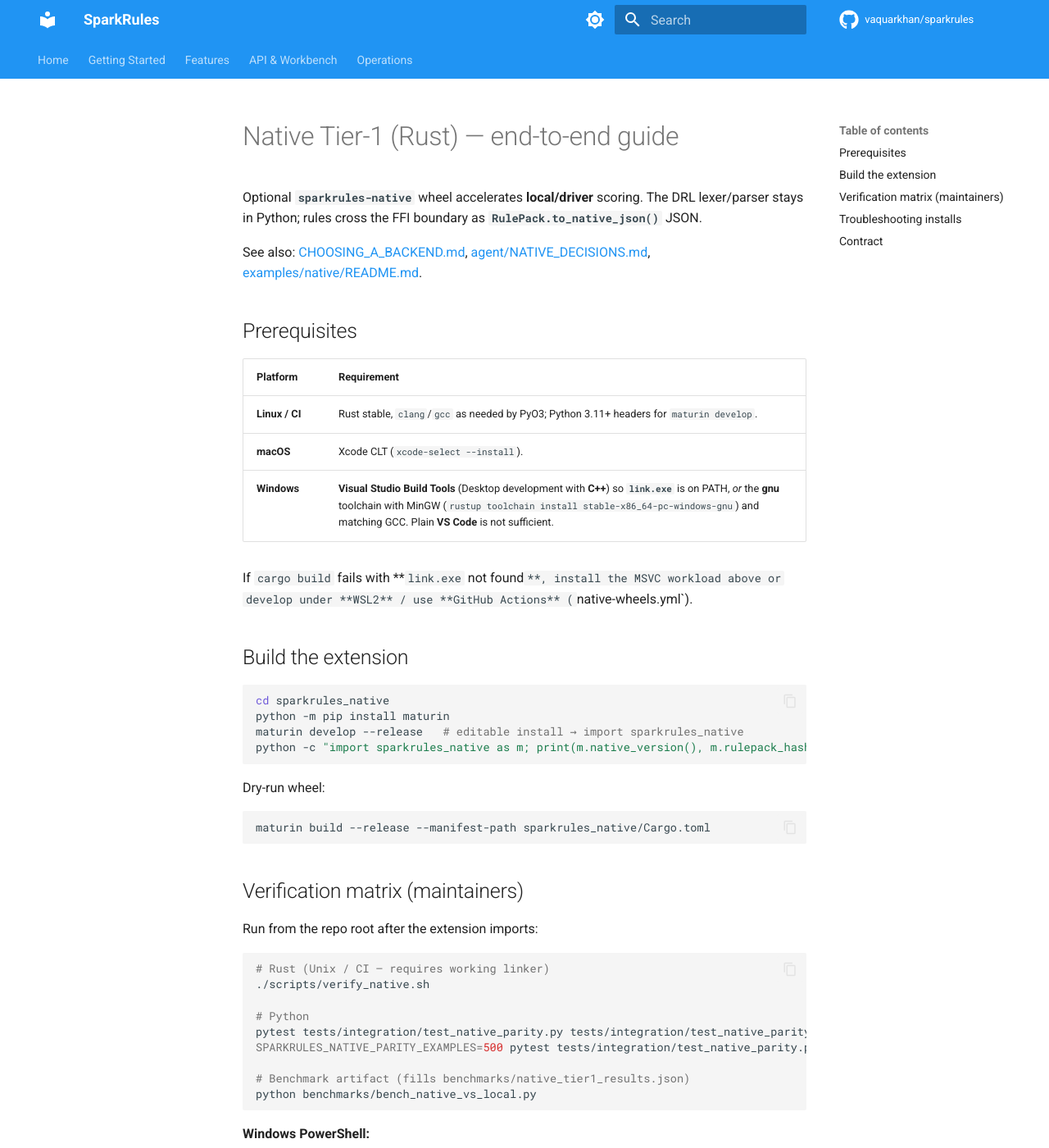
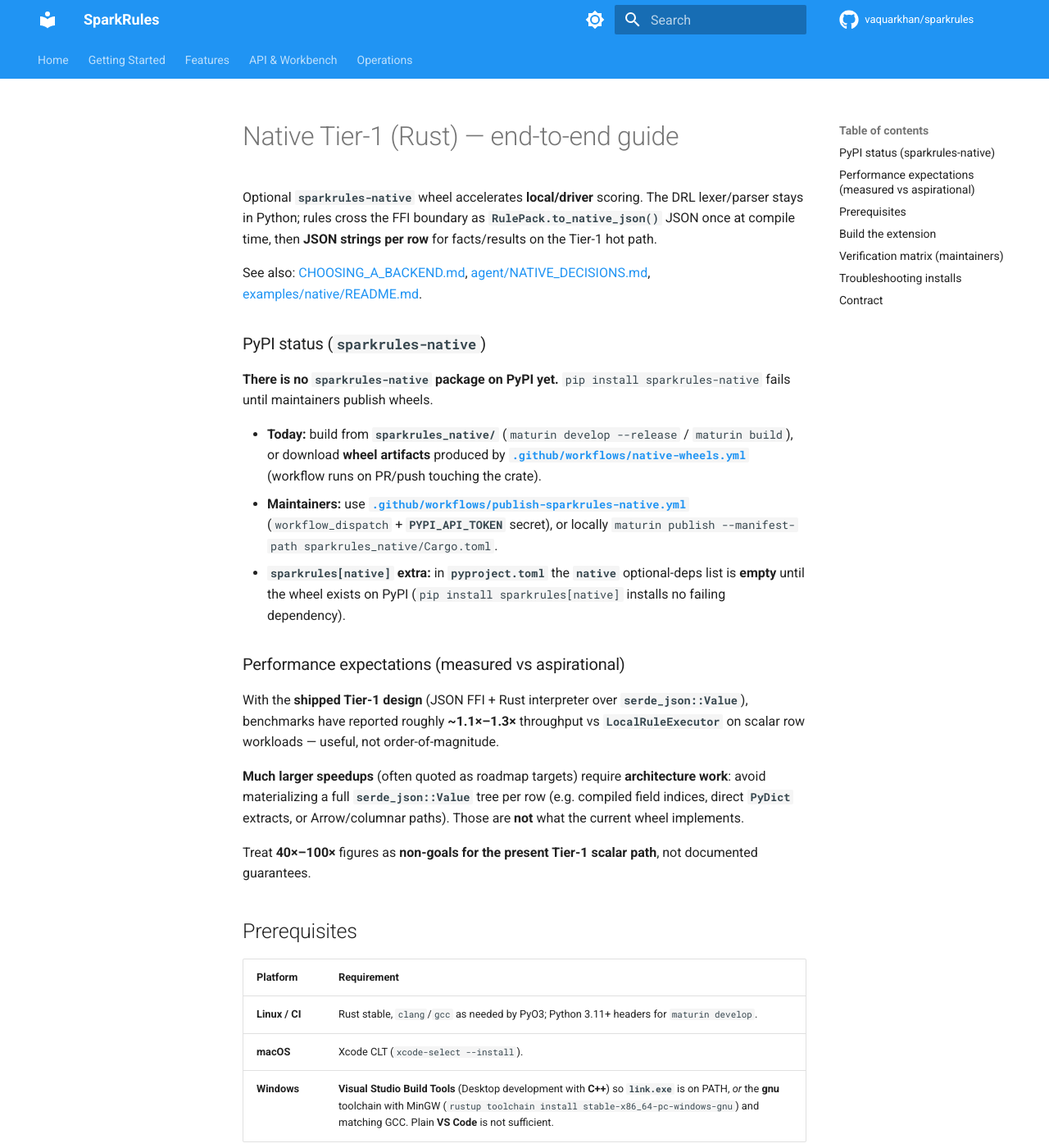
Before and after one commit to vaquarkhan/sparkrules, an MkDocs documentation site: the page built from docs/NATIVE_TIER1.md, in a window 1280 px wide and 1400 px high. Shown: the whole window at 82% size. Built offline with MkDocs 1.6.1 and Material for MkDocs 9.7.7, drawn with Linux system fonts in a browser that asks for light colours; comment, search, counter and statistics services are not loaded.

Commit message:
docs(pkg): native PyPI TBD, empty [native] extra, honest Tier-1 perf, CI artifacts + publish workflow

```diff
--- a/docs/NATIVE_TIER1.md
+++ b/docs/NATIVE_TIER1.md
@@ -1,8 +1,24 @@
 # Native Tier-1 (Rust) — end-to-end guide
 
-Optional **`sparkrules-native`** wheel accelerates **local/driver** scoring. The DRL lexer/parser stays in Python; rules cross the FFI boundary as **`RulePack.to_native_json()`** JSON.
+Optional **`sparkrules-native`** wheel accelerates **local/driver** scoring. The DRL lexer/parser stays in Python; rules cross the FFI boundary as **`RulePack.to_native_json()`** JSON once at compile time, then **JSON strings per row** for facts/results on the Tier-1 hot path.
 
 See also: [CHOOSING_A_BACKEND.md](CHOOSING_A_BACKEND.md), [agent/NATIVE_DECISIONS.md](agent/NATIVE_DECISIONS.md), [examples/native/README.md](../examples/native/README.md).
+
+### PyPI status (**`sparkrules-native`**)
+
+**There is no `sparkrules-native` package on PyPI yet.** `pip install sparkrules-native` fails until maintainers publish wheels.
+
+- **Today:** build from **`sparkrules_native/`** (`maturin develop --release` / `maturin build`), or download **wheel artifacts** produced by **[`.github/workflows/native-wheels.yml`](../.github/workflows/native-wheels.yml)** (workflow runs on PR/push touching the crate).
+- **Maintainers:** use **[`.github/workflows/publish-sparkrules-native.yml`](../.github/workflows/publish-sparkrules-native.yml)** (`workflow_dispatch` + **`PYPI_API_TOKEN`** secret), or locally `maturin publish --manifest-path sparkrules_native/Cargo.toml`.
+- **`sparkrules[native]` extra:** in **`pyproject.toml`** the **`native`** optional-deps list is **empty** until the wheel exists on PyPI (`pip install sparkrules[native]` installs no failing dependency).
+
+### Performance expectations (measured vs aspirational)
+
+With the **shipped Tier-1 design** (JSON FFI + Rust interpreter over **`serde_json::Value`**), benchmarks have reported roughly **~1.1×–1.3×** throughput vs **`LocalRuleExecutor`** on scalar row workloads — useful, not order-of-magnitude.
+
+**Much larger speedups** (often quoted as roadmap targets) require **architecture work**: avoid materializing a full **`serde_json::Value`** tree per row (e.g. compiled field indices, direct **`PyDict`** extracts, or Arrow/columnar paths). Those are **not** what the current wheel implements.
+
+Treat **40×–100×** figures as **non-goals for the present Tier-1 scalar path**, not documented guarantees.
 
 ## Prerequisites
 
```
Also changed, not shown: AGENTS.md (+3 -1 lines), CHANGELOG.md (+4 -1 lines), README.md (+1 -1 lines), docs/FEATURES.md (+1 -1 lines), docs/KNOWN_LIMITATIONS.md (+3 -1 lines), pyproject.toml (+5 -3 lines), sparkrules_native/README.md (+8 -0 lines), 4 other files.
